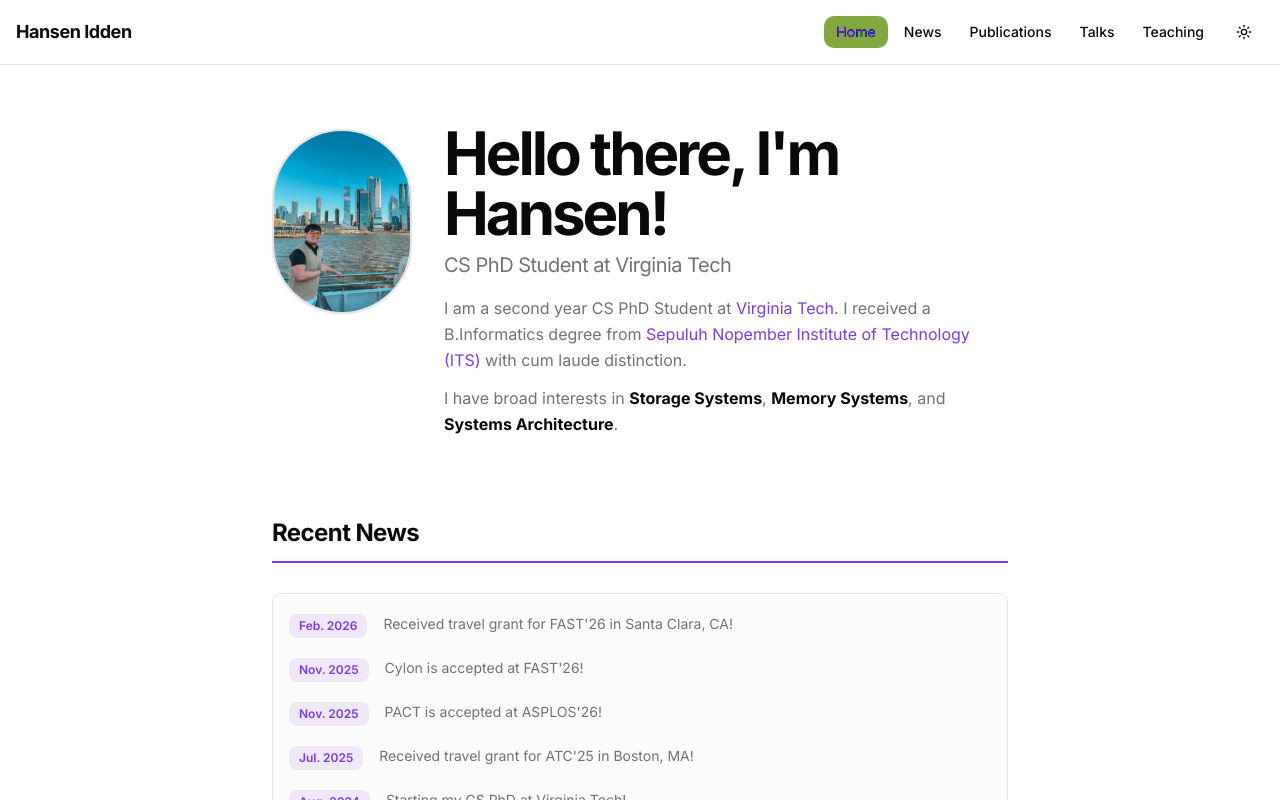
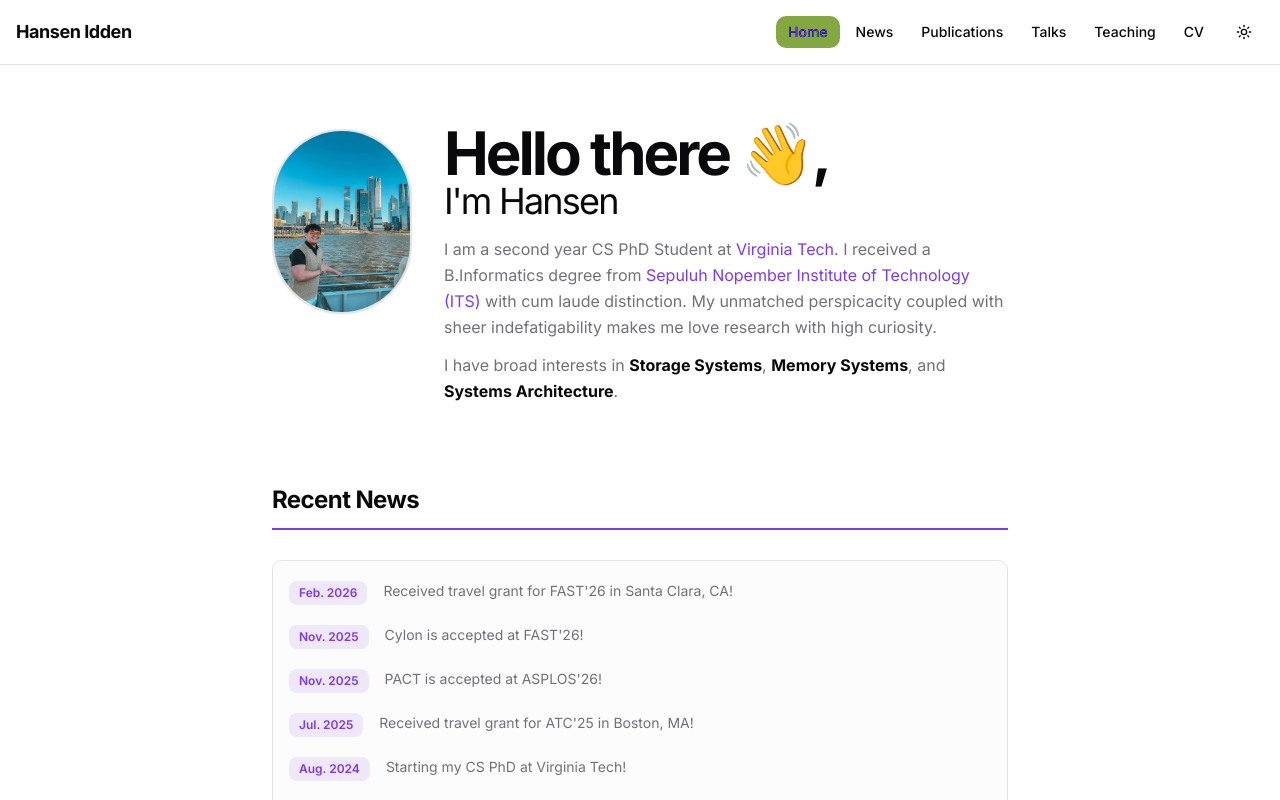
Before and after one commit to hansenidden18/hansenidden18.github.io, a Next.js app: page / in a window 1280 px wide. Shown: the top 800 px of the page. Built offline with nearby package versions, Linux system fonts and the light colour scheme.

Commit message:
Fix hero text, add perspicacity line, and add CV nav tab
- Hero now reads "Hello there [wave], I'm Hansen" matching demo format
- Restored "unmatched perspicacity" sentence in bio
- Added CV tab to navigation that opens resume PDF in new tab
- Removed "To appear" from FAST '26 publication

```diff
--- a/src/app/page.tsx
+++ b/src/app/page.tsx
@@ -13,6 +13,7 @@ const navTabs = [
   { id: "publications", label: "Publications" },
   { id: "talks", label: "Talks" },
   { id: "teaching", label: "Teaching" },
+  { id: "cv", label: "CV" },
 ];
 
 const news = [
@@ -36,7 +37,6 @@ const publications = [
     title: "Cylon: Fast and Accurate Full-System Emulation of CXL-SSDs",
     authors: "Dongha Yoon*, Hansen Idden*, Jinshu Liu, Berkay Inceisci, Sam H. Noh, Huaicheng Li",
     note: "* Co-lead authors",
-    status: "To appear",
     paperUrl: "https://www.usenix.org/system/files/fast26-yoon.pdf",
   },
   {
@@ -75,6 +75,10 @@ const teaching = [
 ];
 
 function scrollToSection(id: string) {
+  if (id === "cv") {
+    window.open("/files/Resume_Hansen_2025.pdf", "_blank");
+    return;
+  }
   const el = document.getElementById(id);
   if (el) {
     el.scrollIntoView({ behavior: "smooth" });
@@ -114,13 +118,13 @@ export default function Home() {
             </div>
             <div className="flex-1">
               <BlurFade delay={0.25} inView>
-                <h1 className="text-3xl font-bold tracking-tighter sm:text-5xl xl:text-6xl/none">
-                  Hello there, I&apos;m Hansen!
-                </h1>
+                <h2 className="text-3xl font-bold tracking-tighter sm:text-5xl xl:text-6xl/none">
+                  Hello there 👋,
+                </h2>
               </BlurFade>
-              <BlurFade delay={0.5} inView>
-                <span className="mt-2 block text-xl text-muted-foreground tracking-tight">
-                  CS PhD Student at Virginia Tech
+              <BlurFade delay={0.25 * 2} inView>
+                <span className="text-xl text-pretty tracking-tighter sm:text-3xl xl:text-4xl/none">
+                  I&apos;m Hansen
                 </span>
               </BlurFade>
               <BlurFade delay={0.75} inView>
@@ -143,7 +147,9 @@ export default function Home() {
                   >
                     Sepuluh Nopember Institute of Technology (ITS)
                   </a>{" "}
-                  with cum laude distinction.
+                  with cum laude distinction. My unmatched perspicacity coupled
+                  with sheer indefatigability makes me love research with high
+                  curiosity.
                 </p>
               </BlurFade>
               <BlurFade delay={1.0} inView>
```
